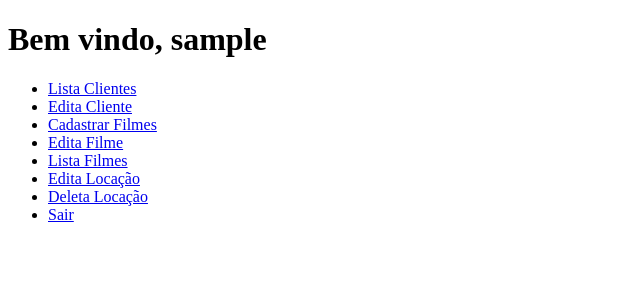
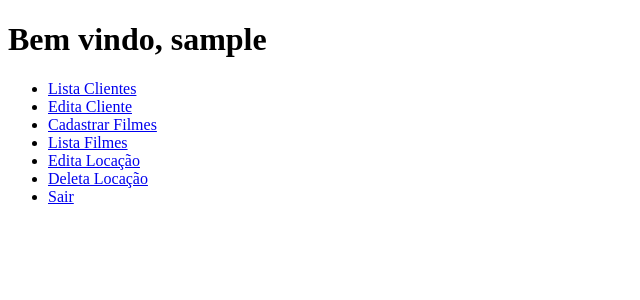
Before and after one commit to MariaEduardaLeal/Locadora-de-Filmes, a PHP site: page /principal.php in a window 1280 px wide. Shown: the top 300 px of the page, without its empty margins (0-640 px from the left). Run offline with PHP 8.4, Linux system fonts and the light colour scheme; the visitor is signed in with stand-in values (Sample User, id 1); tables that the repository leaves empty or names only in its code hold one stand-in row (values such as "Sample post").

Commit message:
Add files via upload

```diff
--- a/principal.php
+++ b/principal.php
@@ -27,7 +27,6 @@ $id_tipo_usuario = $dado_tipo_usuario['id_tipo_usuario'];
             <li><a href="lista_clientes.php">Lista Clientes</a></li>
             <li><a href="edita_cliente.php">Edita Cliente</a></li>
             <li><a href="cadastrar_filme.php">Cadastrar Filmes</a></li>
-            <li><a href="edita_filme.php">Edita Filme</a></li>
             <li><a href="lista_filmes.php">Lista Filmes</a></li>
             <li><a href="edita_locacao.php">Edita Locação</a></li>
             <li><a href="deleta_locacao.php">Deleta Locação</a></li>
```
